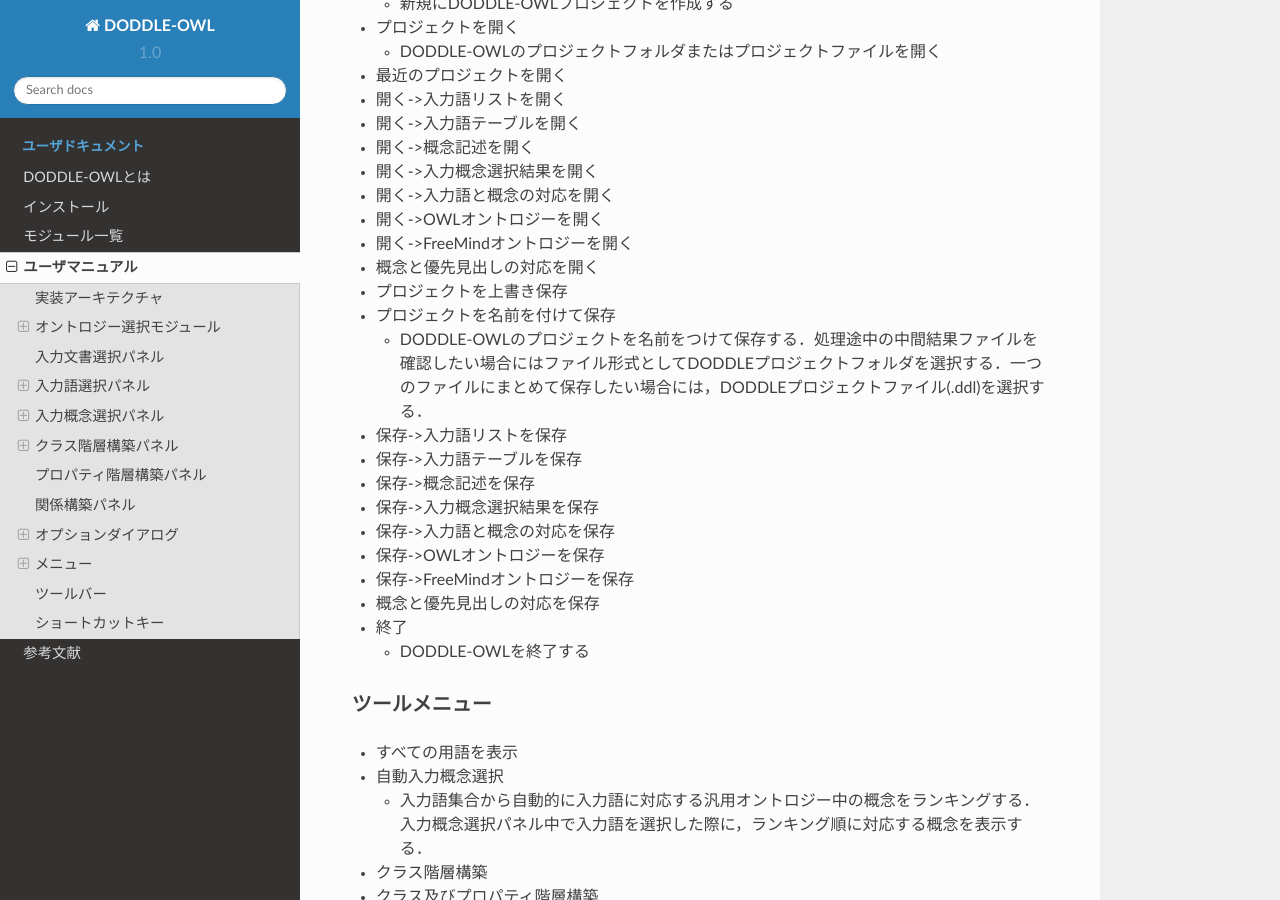
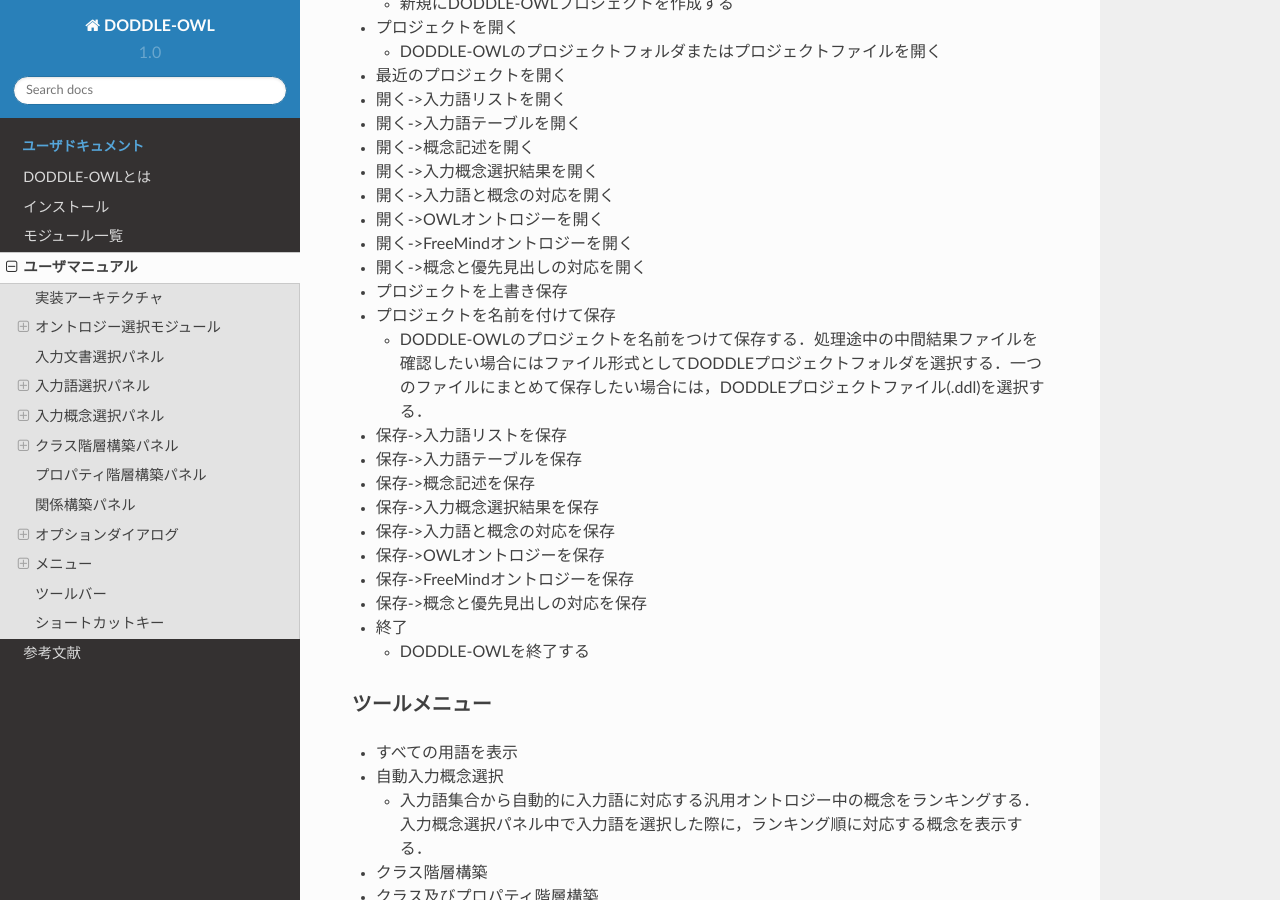
Before and after one commit to doddle-owl/doddle-owl-ja-docs, a Sphinx documentation site: the page built from docs/source/user_manual.rst, in a window 1280 px wide and 900 px high, scrolled down 31979 px. Built offline with Sphinx 7.4.7 and the Read the Docs theme 2.0.0, drawn with Linux system fonts in a browser that asks for light colours.

Commit message:
update user_manual.rst

```diff
--- a/docs/source/user_manual.rst
+++ b/docs/source/user_manual.rst
@@ -643,7 +643,7 @@
 * 開く->入力語と概念の対応を開く
 * 開く->OWLオントロジーを開く
 * 開く->FreeMindオントロジーを開く
-* 概念と優先見出しの対応を開く
+* 開く->概念と優先見出しの対応を開く
 * プロジェクトを上書き保存
 * プロジェクトを名前を付けて保存
 
@@ -656,7 +656,7 @@
 * 保存->入力語と概念の対応を保存
 * 保存->OWLオントロジーを保存
 * 保存->FreeMindオントロジーを保存
-* 概念と優先見出しの対応を保存
+* 保存->概念と優先見出しの対応を保存
 
 * 終了
 
```
